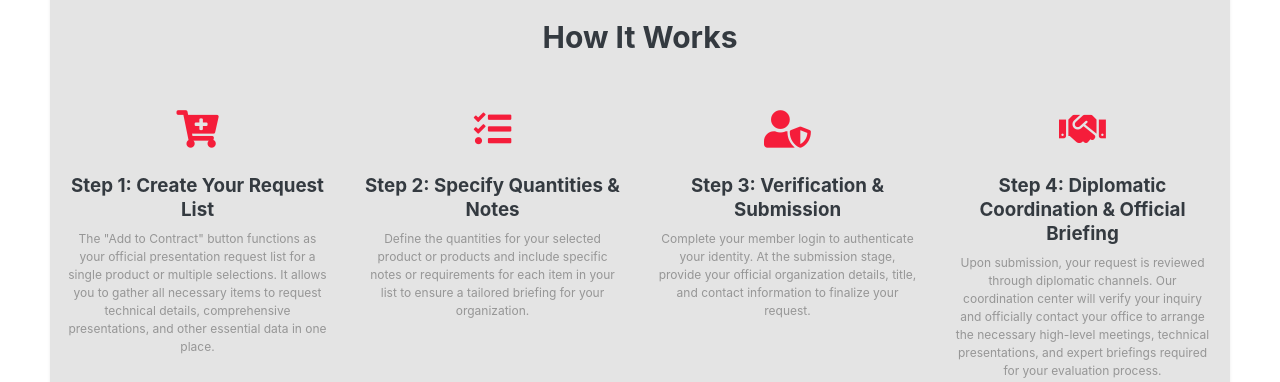
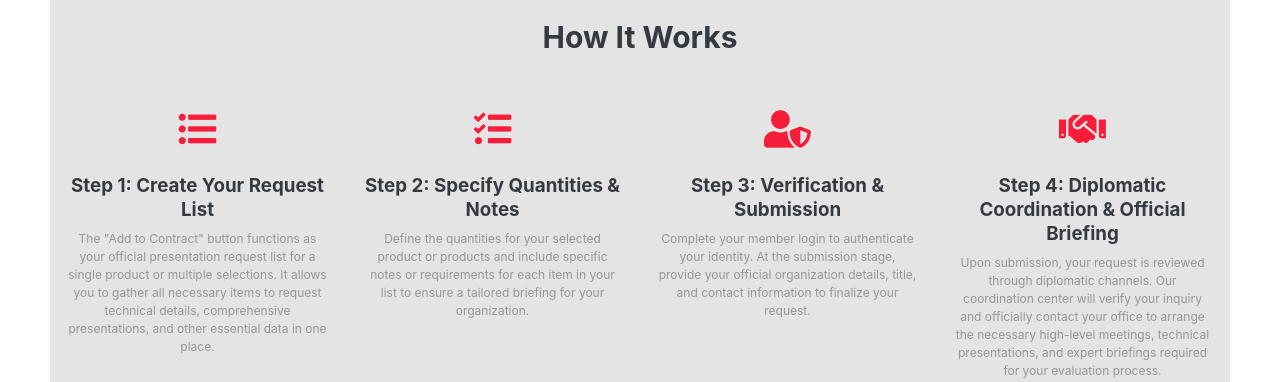
Before and after one commit to kenan1525/greatkart-django, a Django app: page /about/ in a window 1280 px wide. Shown: the part 1202-1584 px from the top of the page. Run offline with Django 3.2, Linux system fonts and the light colour scheme; data that the repository does not hold is empty; some libraries are stand-ins or nearby versions; some web fonts are replaced.

Commit message:
Changed cart icon to list icon in How It Works section

```diff
--- a/templates/about.html
+++ b/templates/about.html
@@ -81,7 +81,7 @@
       <div class="col-md-3 mb-4">
         <div class="text-center px-2">
           <div class="mb-3" style="font-size: 2.5rem; color: #f51d3a;">
-            <i class="fa fa-cart-plus"></i>
+            <i class="fa fa-list-ul"></i>
           </div>
           <h5 class="fw-bold">Step 1: Create Your Request List</h5>
           <p class="small text-muted mt-2">The "Add to Contract" button functions as your official presentation request list for a single product or multiple selections. It allows you to gather all necessary items to request technical details, comprehensive presentations, and other essential data in one place.</p>
```
